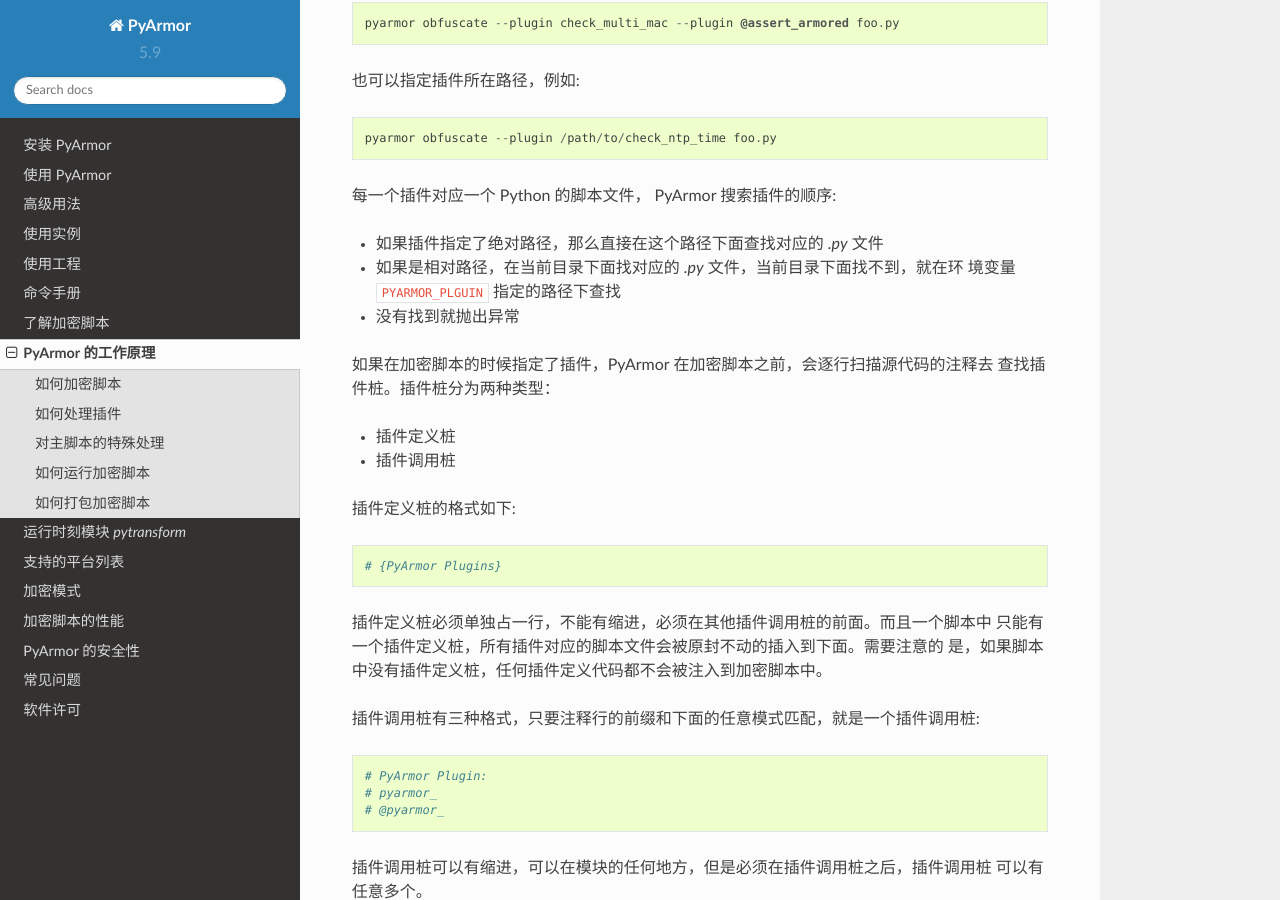
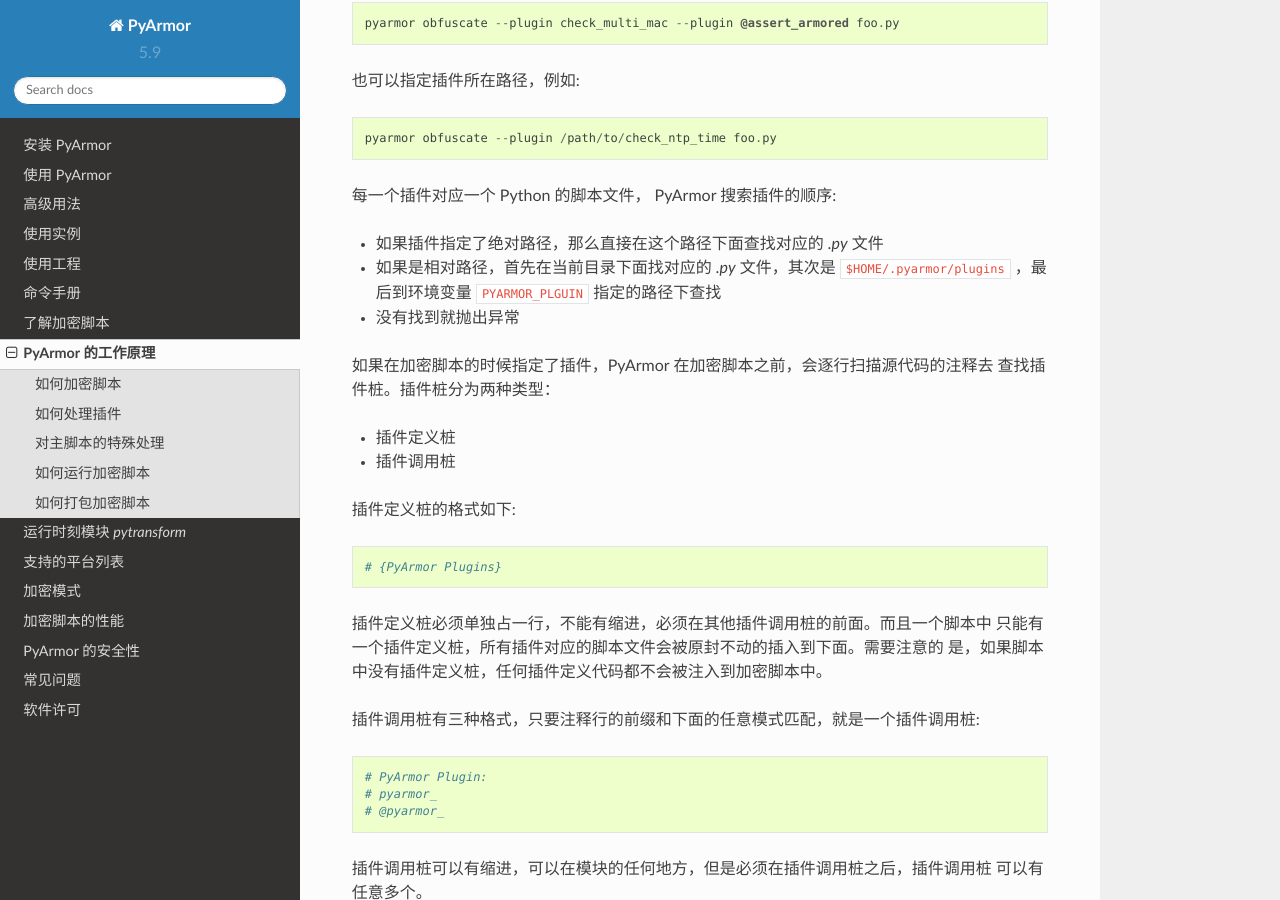
Before and after one commit to dashingsoft/pyarmor-docs-zh, a Sphinx documentation site: the page built from docs/how-to-do.rst, in a window 1280 px wide and 900 px high, scrolled down 2021 px. Built offline with Sphinx 7.4.7 and the Read the Docs theme 2.0.0, drawn with Linux system fonts in a browser that asks for light colours.

Commit message:
Refine doc

```diff
--- a/docs/advanced.rst
+++ b/docs/advanced.rst
@@ -441,8 +441,8 @@
 
 这样插件输出的函数就可以被脚本调用。
 
-插件对应的文件一般存放在当前目录，如果存放在其他目录的话，可以指定绝对
-路径，例如::
+插件对应的文件一般存放在当前目录，或者 ``$HOME/.pyarmor/plugins`` 。如果存放在其
+他目录的话，可以指定绝对路径，例如::
 
     pyarmor obfuscate --plugin /usr/share/pyarmor/check_ntp_time foo.py
 
--- a/docs/how-to-do.rst
+++ b/docs/how-to-do.rst
@@ -103,8 +103,8 @@
 每一个插件对应一个 Python 的脚本文件， PyArmor 搜索插件的顺序:
 
 * 如果插件指定了绝对路径，那么直接在这个路径下面查找对应的 `.py` 文件
-* 如果是相对路径，在当前目录下面找对应的 `.py` 文件，当前目录下面找不到，就在环
-  境变量 ``PYARMOR_PLGUIN`` 指定的路径下查找
+* 如果是相对路径，首先在当前目录下面找对应的 `.py` 文件，其次是
+  ``$HOME/.pyarmor/plugins`` ，最后到环境变量 ``PYARMOR_PLGUIN`` 指定的路径下查找
 * 没有找到就抛出异常
 
 如果在加密脚本的时候指定了插件，PyArmor 在加密脚本之前，会逐行扫描源代码的注释去
```
Also changed, not shown: docs/man.rst (+6 -4 lines).
